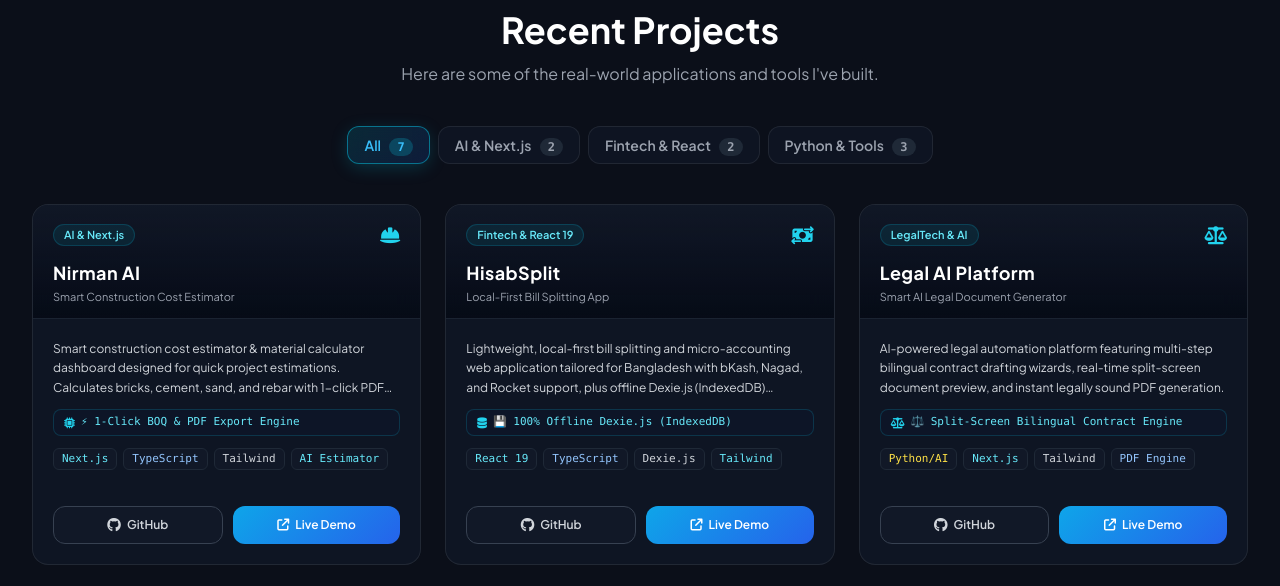
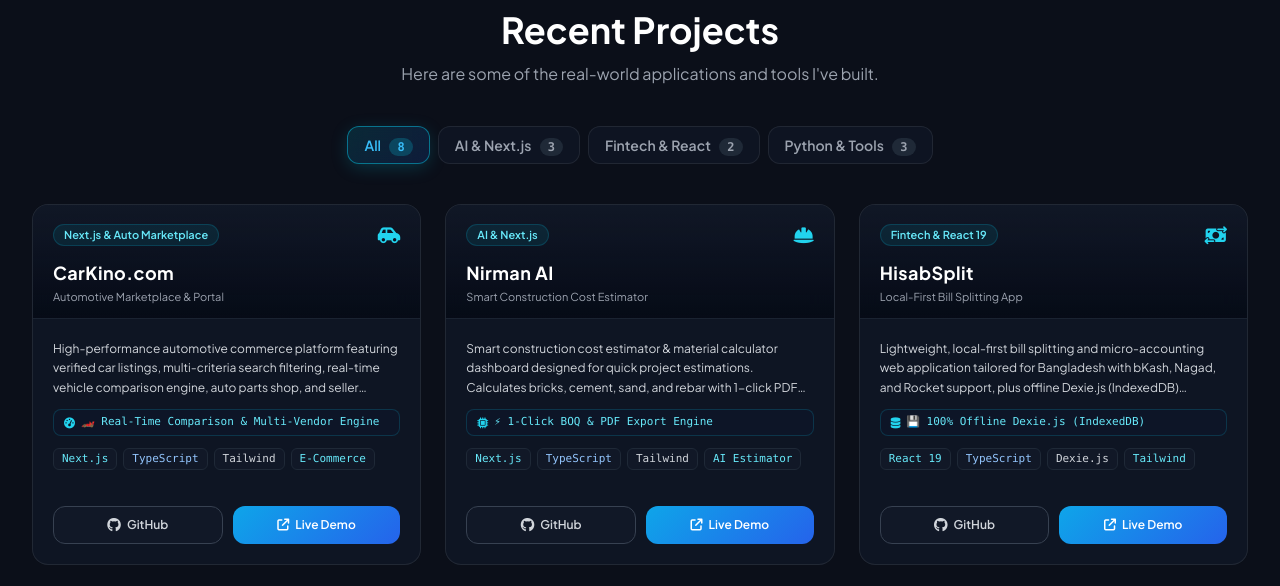
Before and after one commit to Nafiur71/Md-Nafiur-Rahman-Portfolio, a plain HTML site: page index.html in a window 1280 px wide. Shown: the part 760-1346 px from the top of the page. Drawn offline with nearby package versions, Linux system fonts and the light colour scheme.

Commit message:
feat: Add CarKino.com automotive marketplace project to portfolio

```diff
--- a/index.html
+++ b/index.html
@@ -141,7 +141,7 @@
                         </div>
                         <div class="flex items-center gap-2 px-3.5 py-2 rounded-xl bg-gray-900/90 border border-gray-800 text-xs font-medium text-gray-300">
                             <i class="fa-solid fa-laptop-code text-blue-400"></i>
-                            <span>7+ Real-World Projects</span>
+                            <span>8+ Real-World Projects</span>
                         </div>
                         <div class="flex items-center gap-2 px-3.5 py-2 rounded-xl bg-gray-900/90 border border-gray-800 text-xs font-medium text-gray-300">
                             <i class="fa-solid fa-bolt text-yellow-400"></i>
@@ -220,10 +220,10 @@
             <!-- Interactive Category Filter Tabs -->
             <div class="flex flex-wrap justify-center items-center gap-2 mb-10">
                 <button class="project-filter-btn active px-4 py-2 rounded-xl text-xs sm:text-sm font-semibold cursor-pointer" data-filter="all">
-                    All <span class="ml-1.5 px-2 py-0.5 rounded-full bg-cyan-500/20 text-cyan-300 text-xs font-mono">7</span>
+                    All <span class="ml-1.5 px-2 py-0.5 rounded-full bg-cyan-500/20 text-cyan-300 text-xs font-mono">8</span>
                 </button>
                 <button class="project-filter-btn px-4 py-2 rounded-xl text-xs sm:text-sm font-semibold cursor-pointer" data-filter="ai">
-                    AI & Next.js <span class="ml-1.5 px-2 py-0.5 rounded-full bg-gray-800 text-gray-400 text-xs font-mono">2</span>
+                    AI & Next.js <span class="ml-1.5 px-2 py-0.5 rounded-full bg-gray-800 text-gray-400 text-xs font-mono">3</span>
                 </button>
                 <button class="project-filter-btn px-4 py-2 rounded-xl text-xs sm:text-sm font-semibold cursor-pointer" data-filter="fintech">
                     Fintech & React <span class="ml-1.5 px-2 py-0.5 rounded-full bg-gray-800 text-gray-400 text-xs font-mono">2</span>
@@ -236,7 +236,59 @@
             <!-- Projects Grid -->
             <div class="grid grid-cols-1 md:grid-cols-2 lg:grid-cols-3 gap-5 sm:gap-6" id="projects-grid">
 
-                <!-- Project 1: Nirman AI -->
+                <!-- Project 1: CarKino.com -->
+                <div class="project-card spotlight-card flex flex-col justify-between group" data-category="ai">
+                    <div>
+                        <!-- Project Header -->
+                        <div class="px-5 pt-4 pb-3 bg-gradient-to-b from-gray-900/90 to-gray-950/70 border-b border-gray-800/70 flex flex-col justify-between gap-2.5 relative overflow-hidden">
+                            <div class="absolute inset-0 bg-grid-pattern opacity-10 pointer-events-none"></div>
+                            <div class="flex justify-between items-center z-10">
+                                <span class="text-[11px] font-semibold px-2.5 py-0.5 rounded-full bg-cyan-500/10 text-cyan-300 border border-cyan-500/20">
+                                    Next.js & Auto Marketplace
+                                </span>
+                                <i class="fa-solid fa-car-side text-cyan-400 text-lg"></i>
+                            </div>
+                            <div class="z-10">
+                                <h4 class="text-lg font-bold text-white tracking-wide group-hover:text-cyan-300 transition-colors">CarKino.com</h4>
+                                <p class="text-[11px] text-gray-400 mt-0.5">Automotive Marketplace & Portal</p>
+                            </div>
+                        </div>
+
+                        <!-- Details Body -->
+                        <div class="p-5 flex-1 flex flex-col justify-between">
+                            <p class="text-xs text-gray-300 leading-relaxed mb-3 line-clamp-3">
+                                High-performance automotive commerce platform featuring verified car listings, multi-criteria search filtering, real-time vehicle comparison engine, auto parts shop, and seller dashboard.
+                            </p>
+
+                            <!-- Architecture Metric Badge -->
+                            <div class="mb-3 inline-flex items-center gap-1.5 px-2.5 py-1 rounded-lg arch-metric-pill text-[11px] font-mono text-cyan-300 w-full">
+                                <i class="fa-solid fa-gauge-high text-cyan-400"></i>
+                                <span>🏎️ Real-Time Comparison & Multi-Vendor Engine</span>
+                            </div>
+
+                            <div class="flex flex-wrap gap-1.5 mb-4">
+                                <span class="text-[10px] sm:text-[11px] font-mono px-2 py-0.5 rounded-md bg-gray-900 text-cyan-300 border border-gray-800">Next.js</span>
+                                <span class="text-[10px] sm:text-[11px] font-mono px-2 py-0.5 rounded-md bg-gray-900 text-blue-300 border border-gray-800">TypeScript</span>
+                                <span class="text-[10px] sm:text-[11px] font-mono px-2 py-0.5 rounded-md bg-gray-900 text-gray-300 border border-gray-800">Tailwind</span>
+                                <span class="text-[10px] sm:text-[11px] font-mono px-2 py-0.5 rounded-md bg-gray-900 text-cyan-300 border border-gray-800">E-Commerce</span>
+                            </div>
+                        </div>
+                    </div>
+
+                    <!-- Footer Action Buttons -->
+                    <div class="px-5 pb-5 pt-0 flex gap-2.5">
+                        <a href="https://github.com/Nafiur71/CarKino.com" target="_blank" rel="noopener noreferrer"
+                            class="flex-1 text-center py-2 px-3 rounded-xl text-xs font-semibold text-gray-300 bg-gray-900 hover:bg-gray-800 border border-gray-700 hover:border-gray-500 transition-colors flex items-center justify-center gap-1.5">
+                            <i class="fa-brands fa-github text-sm"></i> GitHub
+                        </a>
+                        <a href="https://carkino.vercel.app/" target="_blank" rel="noopener noreferrer"
+                            class="flex-1 text-center py-2 px-3 rounded-xl text-xs font-semibold text-white bg-gradient-btn hover:shadow-lg hover:shadow-cyan-500/20 transition-all flex items-center justify-center gap-1.5">
+                            <i class="fa-solid fa-arrow-up-right-from-square text-xs"></i> Live Demo
+                        </a>
+                    </div>
+                </div>
+
+                <!-- Project 2: Nirman AI -->
                 <div class="project-card spotlight-card flex flex-col justify-between group" data-category="ai">
                     <div>
                         <!-- Project Header -->
@@ -1125,7 +1177,7 @@
                     <div class="command-item flex items-center justify-between px-3 py-2.5 rounded-xl text-gray-300 hover:text-white hover:bg-gray-800/80 cursor-pointer transition-colors" data-action="navigate" data-target="#projects">
                         <div class="flex items-center gap-3">
                             <i class="fa-solid fa-laptop-code text-cyan-400 w-4 text-center"></i>
-                            <span>Recent Projects (7)</span>
+                            <span>Recent Projects (8)</span>
                         </div>
                         <span class="text-xs text-gray-500 font-mono">Jump</span>
                     </div>
@@ -1155,6 +1207,16 @@
                 <!-- Group: Projects -->
                 <div class="command-group space-y-1">
                     <div class="command-group-title px-3 pt-2 pb-1 text-[11px] font-semibold uppercase tracking-wider text-gray-500">Featured Projects</div>
+                    <div class="command-item flex items-center justify-between px-3 py-2.5 rounded-xl text-gray-300 hover:text-white hover:bg-gray-800/80 cursor-pointer transition-colors" data-action="link" data-url="https://carkino.vercel.app/">
+                        <div class="flex items-center gap-3">
+                            <i class="fa-solid fa-car-side text-cyan-400 w-4 text-center"></i>
+                            <div>
+                                <span class="font-medium text-white">CarKino.com</span>
+                                <span class="text-xs text-gray-400 ml-1.5">— Automotive Marketplace & Auto Portal</span>
+                            </div>
+                        </div>
+                        <span class="text-xs text-cyan-400 font-mono">Live Demo <i class="fa-solid fa-arrow-up-right-from-square text-[10px] ml-1"></i></span>
+                    </div>
                     <div class="command-item flex items-center justify-between px-3 py-2.5 rounded-xl text-gray-300 hover:text-white hover:bg-gray-800/80 cursor-pointer transition-colors" data-action="link" data-url="https://nirman-ai-ruby.vercel.app">
                         <div class="flex items-center gap-3">
                             <i class="fa-solid fa-helmet-safety text-cyan-400 w-4 text-center"></i>
```
